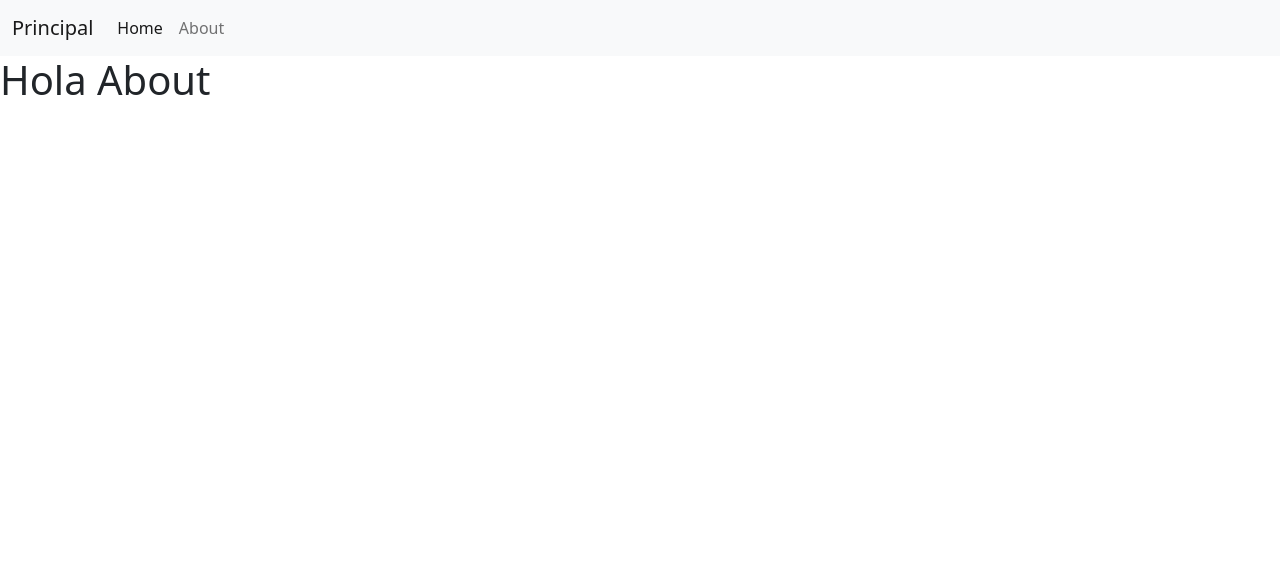
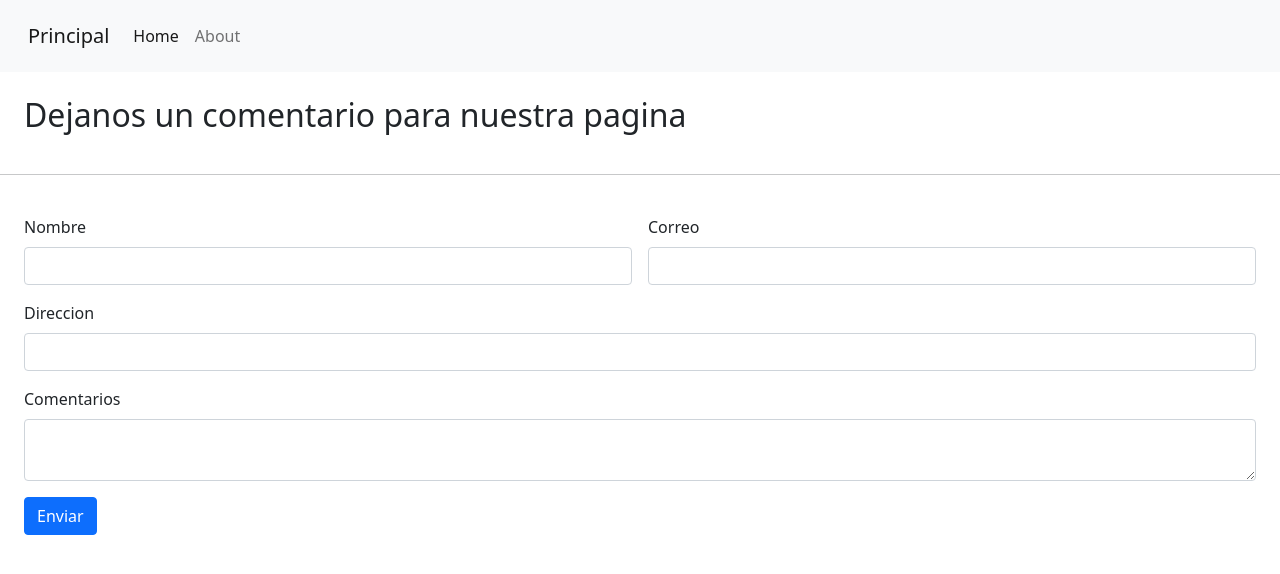
Before and after one commit to cabo121/Pages2, a Django app: page /About in a window 1280 px wide. Shown: the top 574 px of the page. Run offline with Django 3.2, Linux system fonts and the light colour scheme.

Commit message:
second commit

```diff
--- a/pages2_presentacion/pages2/templates/About.html
+++ b/pages2_presentacion/pages2/templates/About.html
@@ -1,6 +1,29 @@
 {% extends 'Base.html' %}
 {% block content %}
 
-<h1>Hola About</h1>
+<h2 class="p-4">Dejanos un comentario para nuestra pagina</h2><hr>
+
+<form class="row g-3 p-4">
+    <div class="col-md-6">
+      <label for="inputEmail4" class="form-label">Nombre</label>
+      <input type="email" class="form-control" id="inputEmail4">
+    </div>
+    <div class="col-md-6">
+      <label for="inputPassword4" class="form-label">Correo</label>
+      <input type="password" class="form-control" id="inputPassword4">
+    </div>
+    <div class="col-12">
+      <label for="inputAddress" class="form-label">Direccion</label>
+      <input type="text" class="form-control" id="inputAddress">
+    </div>
+    <div class="col-md-12">
+        <label for="inputCity" class="form-label">Comentarios</label>
+        <textarea class="form-control btn-block"></textarea>
+    </div>
+    <div class="col-md-12">
+      <button type="submit" class="btn btn-primary">Enviar</button>
+    </div>
+
+  </form>
 
 {% endblock content %}
--- a/pages2_presentacion/pages2/templates/Base.html
+++ b/pages2_presentacion/pages2/templates/Base.html
@@ -3,7 +3,7 @@
 </head>
 
 <header>
-    <nav class="navbar navbar-expand-lg navbar-light bg-light">
+    <nav class="navbar navbar-expand-lg navbar-light bg-light p-3">
         <div class="container-fluid">
           <a class="navbar-brand" href="#">Principal</a>
           <div class="collapse navbar-collapse" id="navbarNavAltMarkup">
```
Also changed, not shown: pages2_presentacion/pages2/templates/Home.html (+9 -1 lines).
